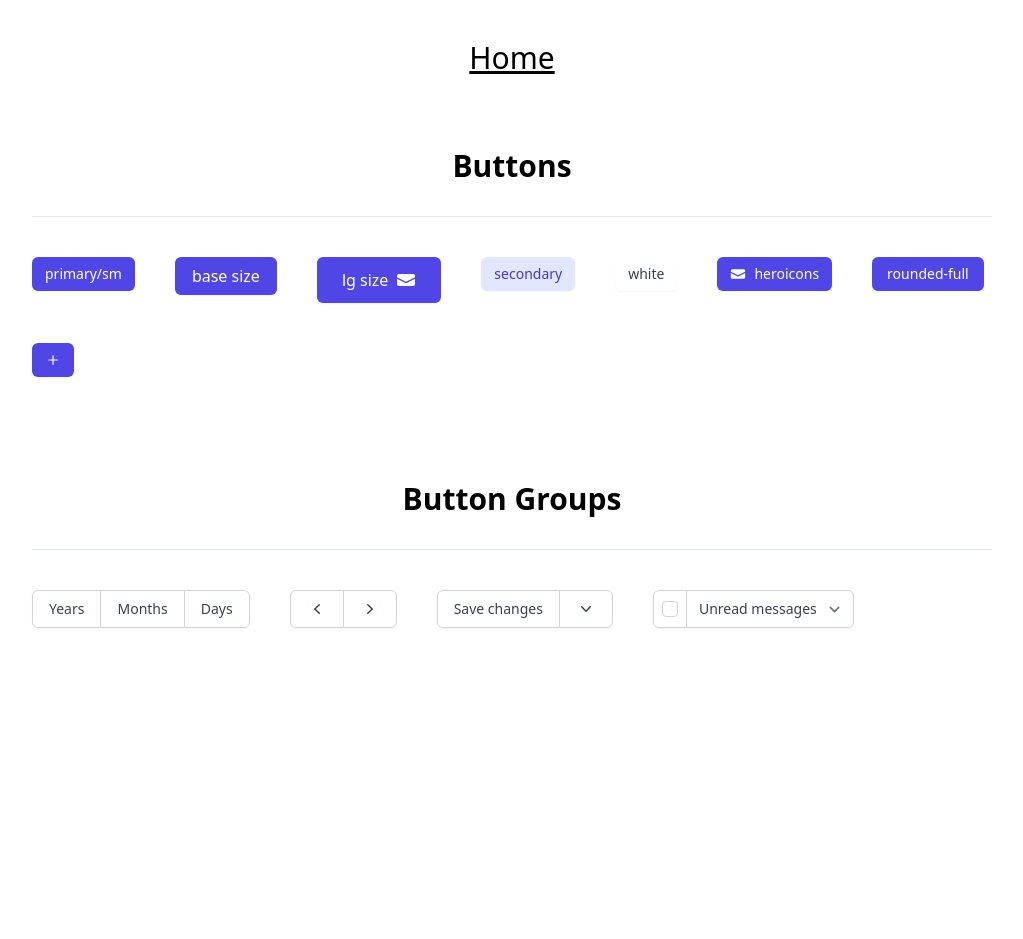
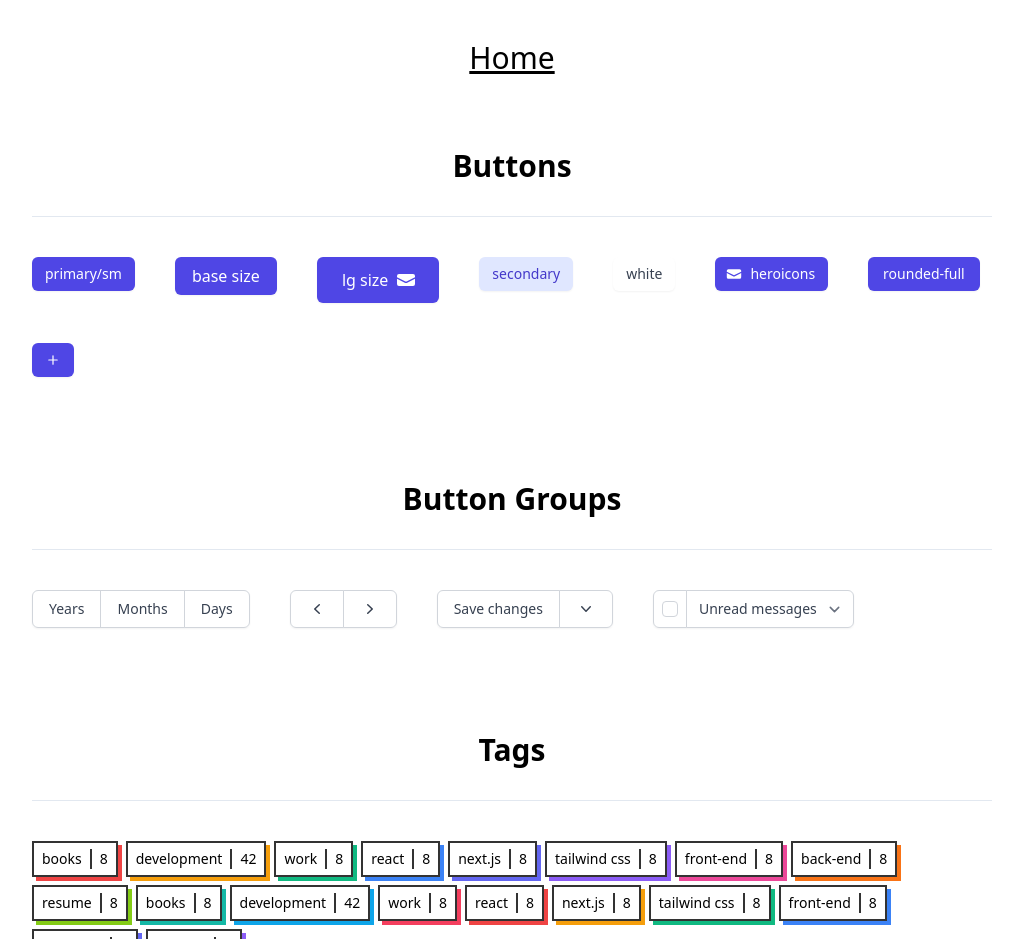
Before and after one commit to theseazhang/rtnc, a Next.js app: page /components/buttons in a window 1280 px wide. Shown: the top 939 px of the page, without its empty margins (128-1151 px from the left). Before the commit the page ends 800 px from the top, so only its background shows below. Built offline with nearby package versions, Linux system fonts and the light colour scheme.

Commit message:
add tags components

```diff
--- a/src/components/ui/Button.jsx
+++ b/src/components/ui/Button.jsx
@@ -2,7 +2,7 @@ import Link from 'next/link'
 import clsx from 'clsx'
 
 const defaultStyle =
-  'inline-flex items-center justify-center rounded-md border border-transparent font-medium shadow-sm  gap-2 focus:outline-none'
+  'inline-flex items-center justify-center rounded-md border border-transparent font-medium shadow-sm'
 
 const variantStyles = {
   primary: 'bg-indigo-600 text-white hover:bg-indigo-700',
--- /dev/null
+++ b/src/components/ui/Tag.jsx
@@ -0,0 +1,60 @@
+import Link from 'next/link'
+import clsx from 'clsx'
+
+const defaultStyle =
+  'inline-flex items-center justify-center text-black lowercase border-2 border-black/80 px-2 py-1.5 bg-white text-sm hover:shadow-none duration-200 ease-in-out transition'
+
+const colorStyle = {
+  red: 'shadow-[4px_4px_0_0_#EF4444] hover:bg-red-500',
+  yellow: 'shadow-[4px_4px_0_0_#F59E0B] hover:bg-yellow-500',
+  green: 'shadow-[4px_4px_0_0_#10B981] hover:bg-green-500',
+  blue: 'shadow-[4px_4px_0_0_#3B82F6] hover:bg-blue-500',
+  indigo: 'shadow-[4px_4px_0_0_#6366F1] hover:bg-indigo-500',
+  purple: 'shadow-[4px_4px_0_0_#8B5CF6] hover:bg-purple-500',
+  pink: 'shadow-[4px_4px_0_0_#EC4899] hover:bg-pink-500',
+  orange: 'shadow-[4px_4px_0_0_#F97316] hover:bg-orange-500',
+  lime: 'shadow-[4px_4px_0_0_#84CC16] hover:bg-lime-500',
+  teal: 'shadow-[4px_4px_0_0_#14B8A6] hover:bg-teal-500',
+  sky: 'shadow-[4px_4px_0_0_#0EA5E9] hover:bg-sky-500',
+  rose: 'shadow-[4px_4px_0_0_#F43F5E] hover:bg-rose-500',
+}
+
+const defaultColors = []
+
+for (const key in colorStyle) {
+  defaultColors.push(key)
+}
+
+export function Tag({
+  href = '#',
+  tagName = 'tag',
+  tagNum = 0,
+  color = 'red',
+  className,
+}) {
+  className = clsx(defaultStyle, colorStyle[color] || 'red', className)
+  return (
+    <Link href={href} className={className}>
+      {tagName}
+      <span className="ml-2 border-l-2 border-black/80 pl-2">{tagNum}</span>
+    </Link>
+  )
+}
+
+export function Tags({ items, className }) {
+  console.log(defaultColors)
+  className = clsx('flex flex-wrap gap-2', className)
+  return (
+    <div className={className}>
+      {items.map((item, index) => (
+        <Tag
+          key={index}
+          tagName={item.tagName}
+          tagNum={item.tagNum}
+          href={item.href}
+          color={item.color || defaultColors[index % 12]}
+        />
+      ))}
+    </div>
+  )
+}
--- a/src/pages/components/buttons.jsx
+++ b/src/pages/components/buttons.jsx
@@ -1,5 +1,6 @@
 import { Example } from '@/components/layout/example'
 import { Button } from '@/components/ui/Button'
+import { Tags } from '@/components/ui/Tag'
 import {
   Basic,
   CheckboxDropdown,
@@ -30,6 +31,27 @@ const dropdownData = {
   ],
 }
 
+const tagsData = [
+  { tagName: 'books', tagNum: 8, href: '#' },
+  { tagName: 'development', tagNum: 42, href: '#' },
+  { tagName: 'work', tagNum: 8, href: '#' },
+  { tagName: 'React', tagNum: 8, href: '#' },
+  { tagName: 'Next.js', tagNum: 8, href: '#' },
+  { tagName: 'Tailwind CSS', tagNum: 8, href: '#' },
+  { tagName: 'front-end', tagNum: 8, href: '#' },
+  { tagName: 'back-end', tagNum: 8, href: '#' },
+  { tagName: 'resume', tagNum: 8, href: '#' },
+  { tagName: 'books', tagNum: 8, href: '#' },
+  { tagName: 'development', tagNum: 42, href: '#' },
+  { tagName: 'work', tagNum: 8, href: '#' },
+  { tagName: 'React', tagNum: 8, href: '#' },
+  { tagName: 'Next.js', tagNum: 8, href: '#' },
+  { tagName: 'Tailwind CSS', tagNum: 8, href: '#' },
+  { tagName: 'front-end', tagNum: 8, href: '#' },
+  { tagName: 'back-end', tagNum: 8, href: '#' },
+  { tagName: 'resume', tagNum: 8, href: '#' },
+]
+
 export default function Home() {
   return (
     <>
@@ -46,15 +68,14 @@ export default function Home() {
         <Button size="base">base size</Button>
         <Button size="lg">
           lg size
-          <EnvelopeIcon className="h-5 w-5" aria-hidden="true" />
+          <EnvelopeIcon className="ml-2 -mr-0.5 h-5 w-5" aria-hidden="true" />
         </Button>
         <Button variant="secondary">secondary</Button>
         <Button variant="white">white</Button>
         <Button>
-          <EnvelopeIcon className="h-4 w-4" aria-hidden="true" />
+          <EnvelopeIcon className="-ml-0.5 mr-2 h-4 w-4" aria-hidden="true" />
           heroicons
         </Button>
-
         <Button className="rounded-full px-3.5">rounded-full</Button>
         <Button className="rounded-full px-1 py-1" title="circular buttons">
           <PlusIcon className="h-4 w-4" aria-hidden="true" />
@@ -80,6 +101,11 @@ export default function Home() {
         <Dropdown text={dropdownData.text} items={dropdownData.items} />
         <CheckboxDropdown />
       </Example>
+
+      <Example title="Tags">
+        <Tags items={tagsData} />
+        <Tags items={tagsData.slice(0, 4)} />
+      </Example>
     </>
   )
 }
```
